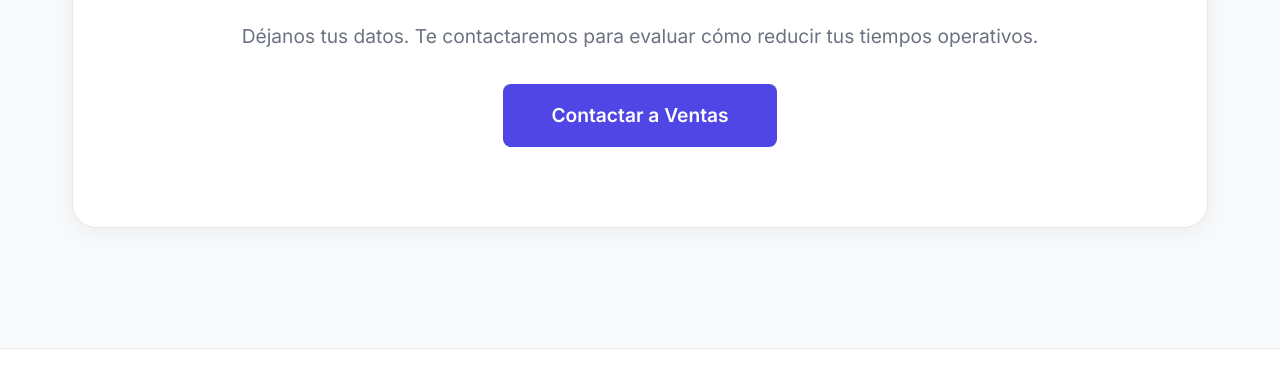
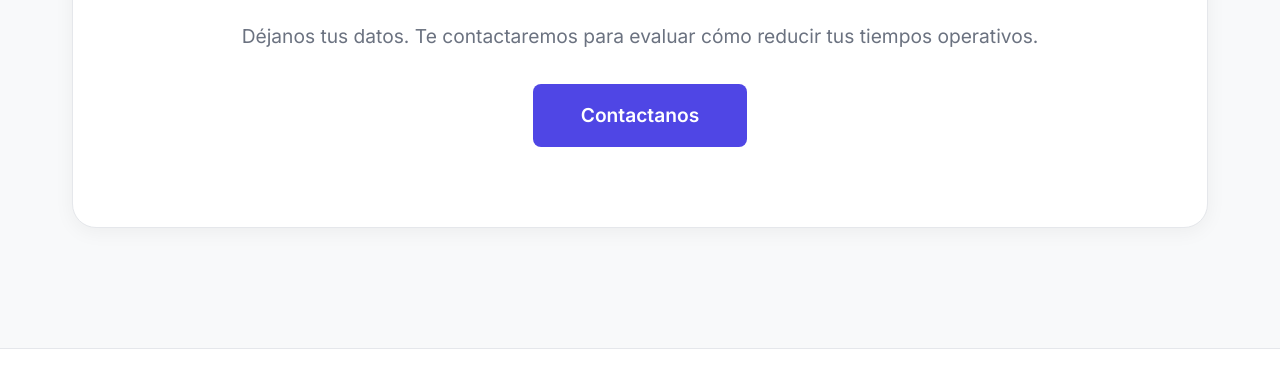
Before and after one commit to JuliSoldani/noddo.ia, a website built with Vite: page index.html in a window 1280 px wide. Shown: the part 4949-5340 px from the top of the page. Built offline with nearby package versions, Linux system fonts and the light colour scheme.

Commit message:
Update index.html

```diff
--- a/index.html
+++ b/index.html
@@ -297,7 +297,7 @@
                     <h2>¿Listo para incorporar un asistente digital en tu empresa?</h2>
                     <p>Déjanos tus datos. Te contactaremos para evaluar cómo reducir tus tiempos operativos.</p>
                     <a href="#contacto" class="btn btn-primary open-contact-modal"
-                        style="padding: 1rem 3rem; font-size: 1.2rem;">Contactar a Ventas</a>
+                        style="padding: 1rem 3rem; font-size: 1.2rem;">Contactanos</a>
                 </div>
             </div>
         </section>
```
